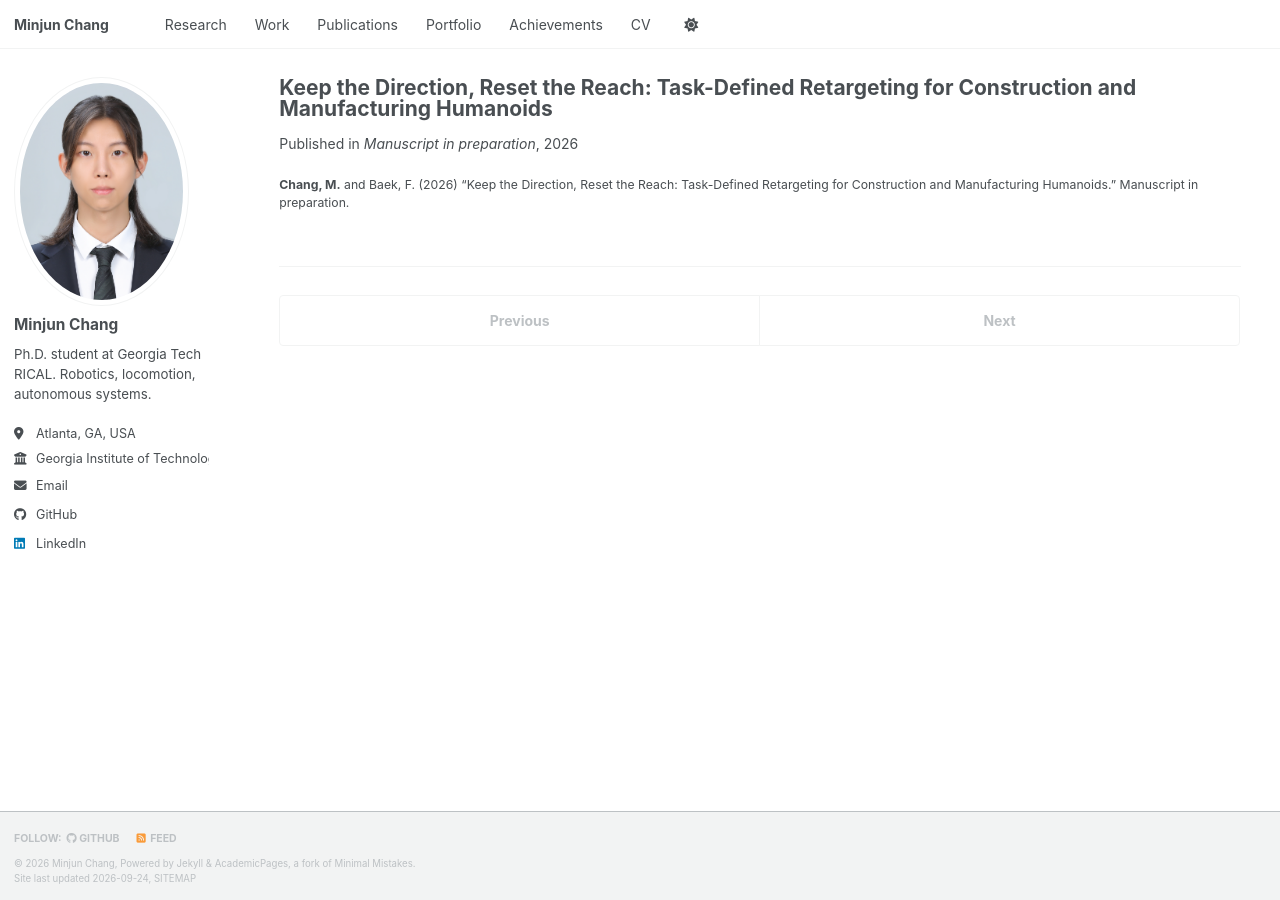
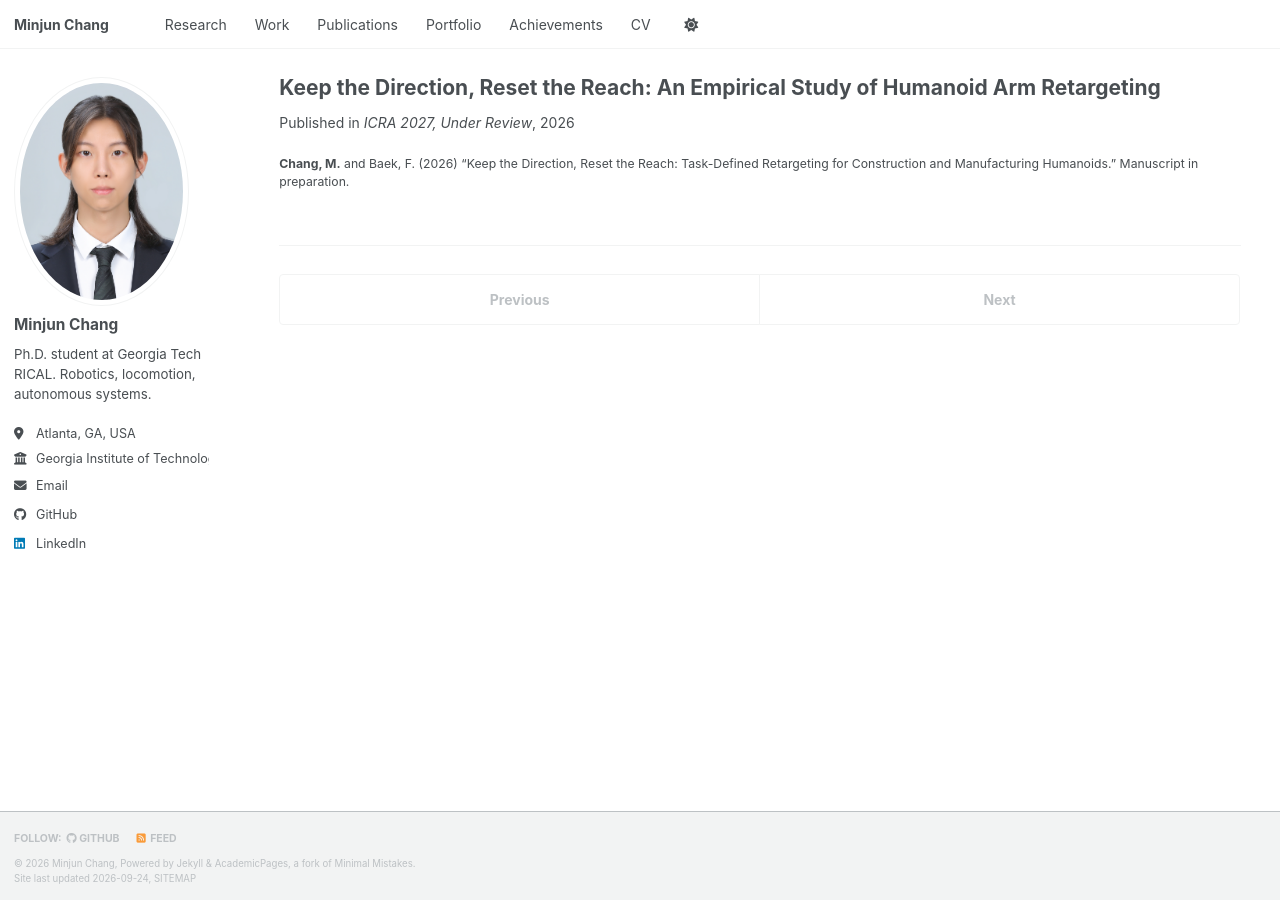
Before and after one commit to wkdalswns0427/wkdalswns0427.github.io, a Jekyll site: the page built from _publications/2026-09-task-defined-retargeting.md, in a window 1280 px wide. Built offline with Jekyll 4.4.1, drawn with Linux system fonts in a browser that asks for light colours; a script bundle is joined from its source files by our own code; library files that are not in the unit come from our copies.

Commit message:
update pub

```diff
--- a/_publications/2026-09-task-defined-retargeting.md
+++ b/_publications/2026-09-task-defined-retargeting.md
@@ -1,9 +1,9 @@
 ---
-title: "Keep the Direction, Reset the Reach: Task-Defined Retargeting for Construction and Manufacturing Humanoids"
+title: "Keep the Direction, Reset the Reach: An Empirical Study of Humanoid Arm Retargeting"
 collection: publications
 category: preprints
 permalink: /publication/2026-09-task-defined-retargeting
 date: 2026-09-08
-venue: 'Manuscript in preparation'
+venue: 'ICRA 2027, Under Review'
 citation: '<b>Chang, M.</b> and Baek, F. (2026) &ldquo;Keep the Direction, Reset the Reach: Task-Defined Retargeting for Construction and Manufacturing Humanoids.&rdquo; Manuscript in preparation.'
 ---
```
